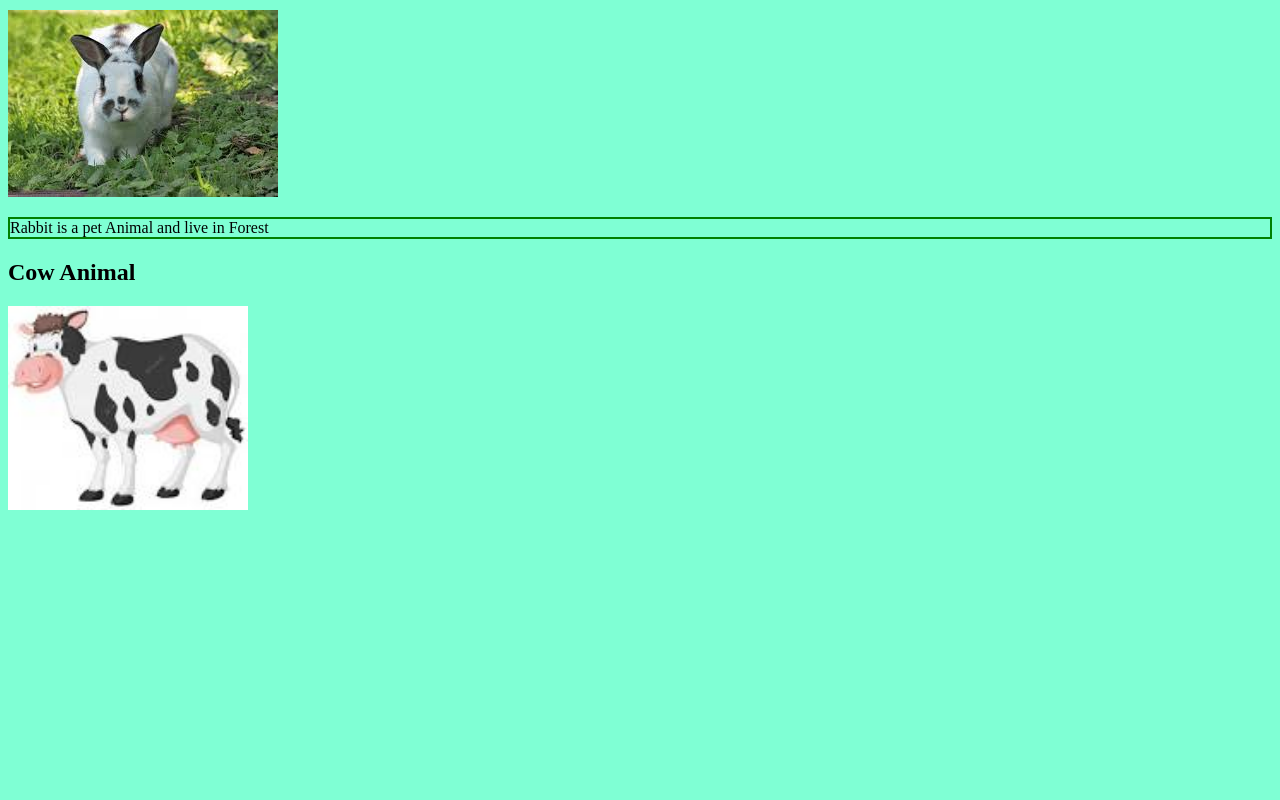
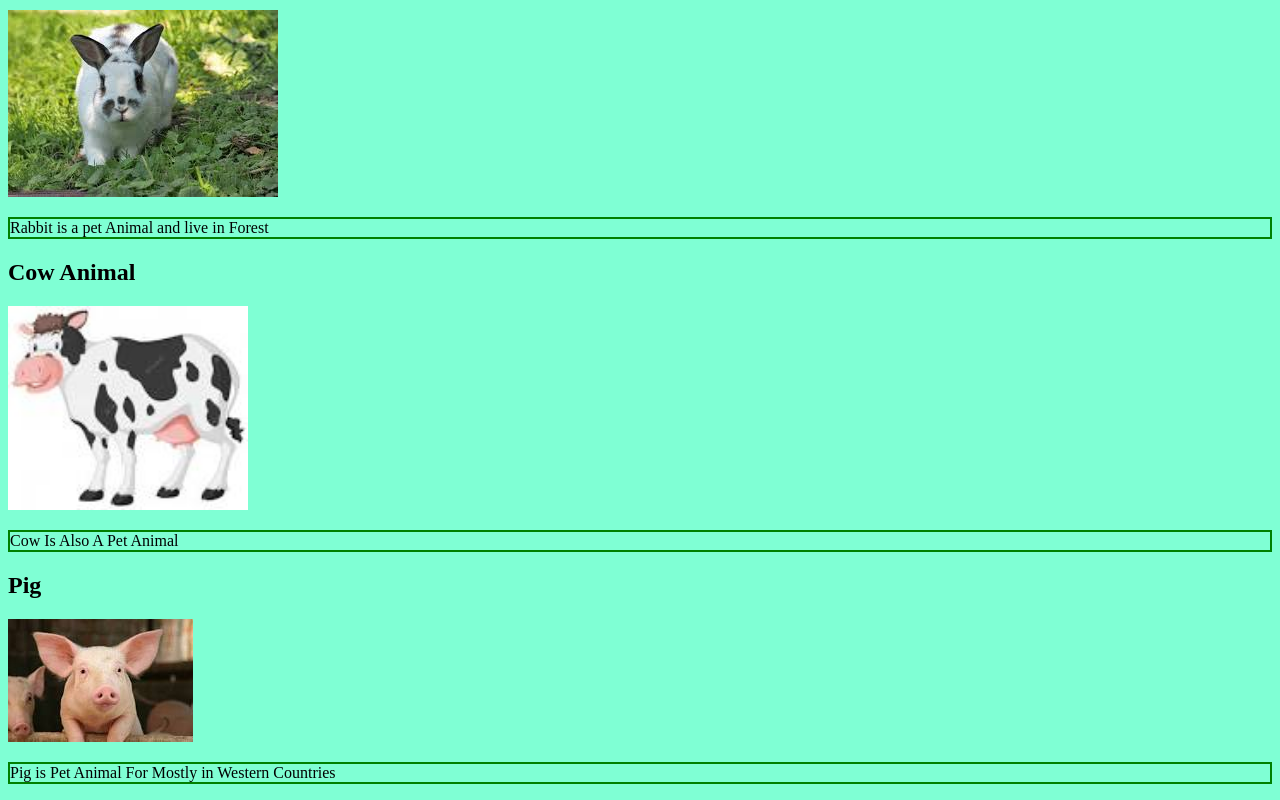
Before and after one commit to sasilagisetti/pet_animals, a plain HTML site: page index.html in a window 1280 px wide. Shown: the part 592-1392 px from the top of the page. Before the commit the page ends 1114 px from the top, so only its background shows below. Drawn offline with Linux system fonts and the light colour scheme.

Commit message:
New Pig Animal Was Added To the Index.html

```diff
--- a/index.html
+++ b/index.html
@@ -28,6 +28,12 @@
     <h2>Cow Animal</h2>
     <div>
         <img src="Cow.jpeg" alt="cow_image" style="width: 100%; max-width: 240px">
+        <p>Cow Is Also A Pet Animal</p>
+    </div>
+    <h2>Pig</h2>
+    <div>
+        <img src="Pig.jpeg" alt="PigImage">
+        <p>Pig is Pet Animal For Mostly in Western Countries</p>
     </div>
 </body>
 </html>
```
Also changed, not shown: Pig.jpeg (added).
